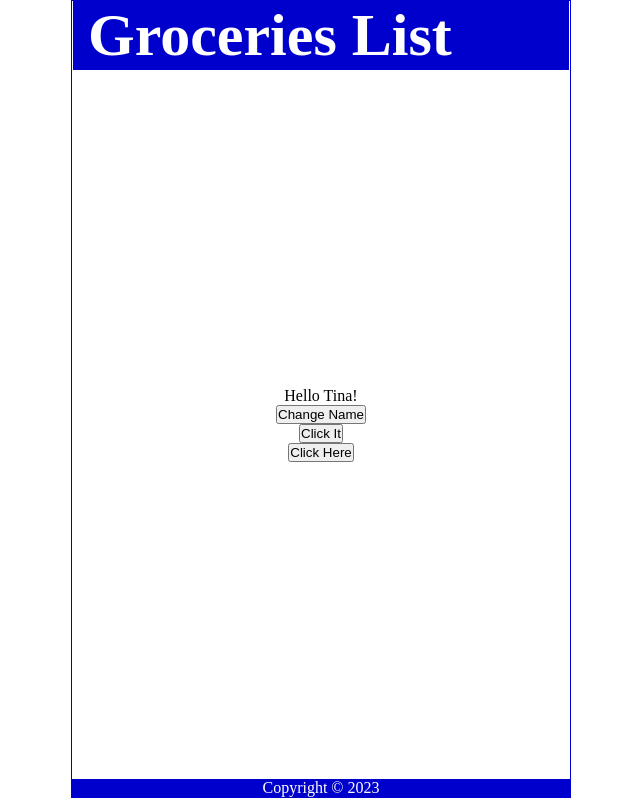
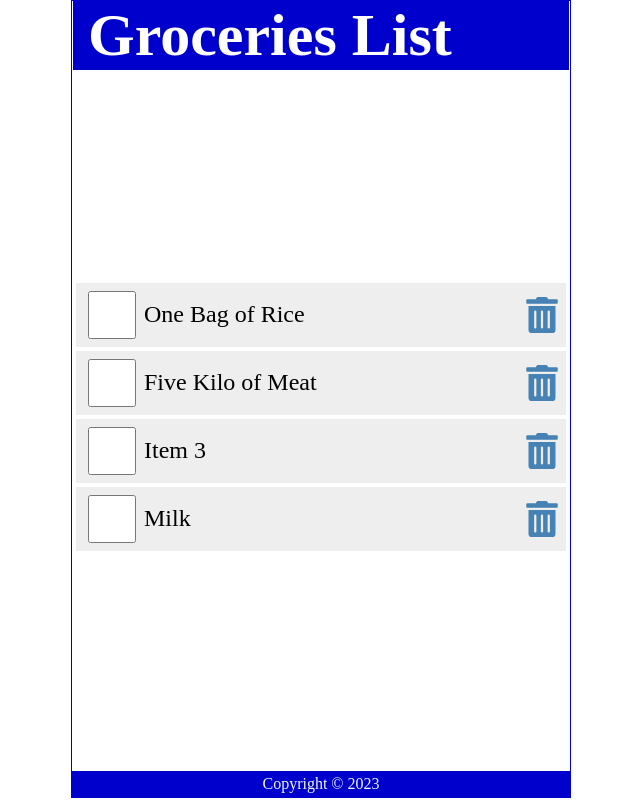
Before and after one commit to Justina177/mern-app-practice, a React (Create React App) app: page / in a window 1280 px wide. Shown: the whole page, without its empty margins (319-959 px from the left). Built offline with nearby package versions, Linux system fonts and the light colour scheme.

Commit message:
Added useState hook to change the state of the app

```diff
--- a/src/Content1.js
+++ b/src/Content1.js
@@ -1,35 +1,61 @@
 import React from 'react';
-import { useState } from 'react'
+import { useState } from 'react';
+import { FaTrashAlt } from 'react-icons/fa';
+
 
 const Content1 = () => {
-    const [name, setName] = useState('Tina');
-    const [count, setCount] = useState(0);
+    const [items, setItems] = useState([
+        {
+            id: 1,
+            checked: false,
+            item: "One Bag of Rice"
+        },
+        {
+            id: 2,
+            checked: false,
+            item: "Five Kilo of Meat"
+        },
+        {
+            id: 3,
+            checked: false,
+            item: "Item 3"
+        },
+        {
+            id: 4,
+            checked: false,
+            item: "Milk"
+        }
+    ]);
 
-    const handleNameChange = () => {
-        const names = ["Bob", "Kevin", "Tina"];
-        const int = Math.floor(Math.random() * 3);
-        setName(names[int]);
-      }
+    const handleCheck = (id) => {
+        const listItems = items.map((item) => item.id === id ? { ...item,
+        checked: !item.checked } : item);
+        setItems(listItems);
+    }
 
-      const handleClick = () => {
-          setCount(count +1)
-          setCount(count +1)
-          console.log(count)
-      }
-
-      const handleClick2 = (name) => {
-          console.log(count)
-      }
 
 
   return (
     <main className='main'>
-        <p onDoubleClick={handleClick}>
-            Hello {name}!
-        </p>
-        <button onClick={handleNameChange}>Change Name</button>
-        <button onClick={handleClick}>Click It</button>
-        <button onClick={handleClick2}>Click Here</button>
+        <ul>
+            {items.map((item) => (
+                <li className='item' key={item.id}>
+                    <input
+                        type="checkbox"
+                        onChange={() => handleCheck(item.id)}
+                        checked={item.checked}
+                    />
+                    <label>{item.item}</label>
+                    <FaTrashAlt
+                    role="button"
+                    tabIndex="0"
+                    />
+                </li>
+            ))}
+        </ul>
+
+        {/* lesson 7 time 8.00  npm i react-icons -D  */}
+
     </main>
   )
 }
--- a/src/index.css
+++ b/src/index.css
@@ -30,10 +30,67 @@
 }
 
 .footer {
+  width: 100%;
+  padding: 0.25em;
   background-color: mediumblue;
-  color: #fff;
+  color: aliceblue;
+  display: grid;
+  place-content: center;
+}
+
+ul { width: 100%;
+  list-style: none;
+  padding: 0 0.25rem 0.25rem;
+}
+
+ul li::before {
+  content: '\2008';
+}
+
+.item {
   display: flex;
-  justify-content: center;
+  justify-content: flex-start;
   align-items: center;
-  width: 100%;
+  padding: 0.5rem 0 0.5rem 0.5rem;
+  margin: 0.25rem 0;
+  background-color: #eee;
 }
+
+.item:first-child {
+  margin: 0;
+}
+
+.item input[type="checkbox"] {
+  text-align: center;
+  width: 2.5rem;
+  width: 48px;
+  min-width: 48px;
+  height: 2.5rem;
+  height: 48px;
+  min-height: 48px;
+  cursor: pointer;
+  margin-right: 0.5rem;
+}
+
+.item input[type="checkbox"]:focus + label {
+  text-decoration: underline;
+}
+
+.item > label {
+  font-size: 1.5rem;
+  flex-grow: 1;
+}
+
+.item svg{
+  width: 48px;
+  min-width: 48px;
+  height: 36px;font-size: 1rem;
+  color: steelblue;
+  cursor: pointer;
+}
+
+.item svg:focus,
+.item svg:hover {
+  color: red;
+  outline: none;
+}
```
